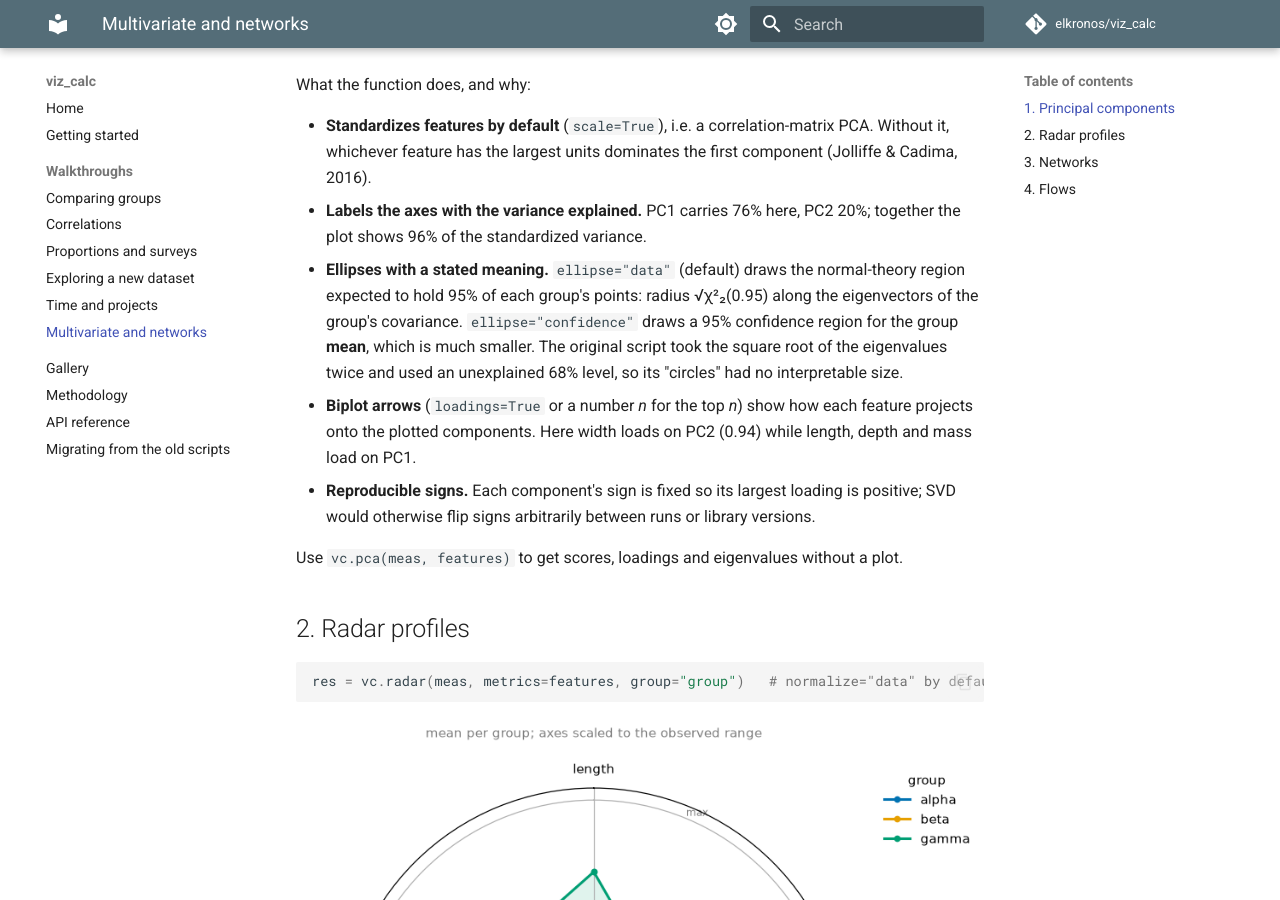
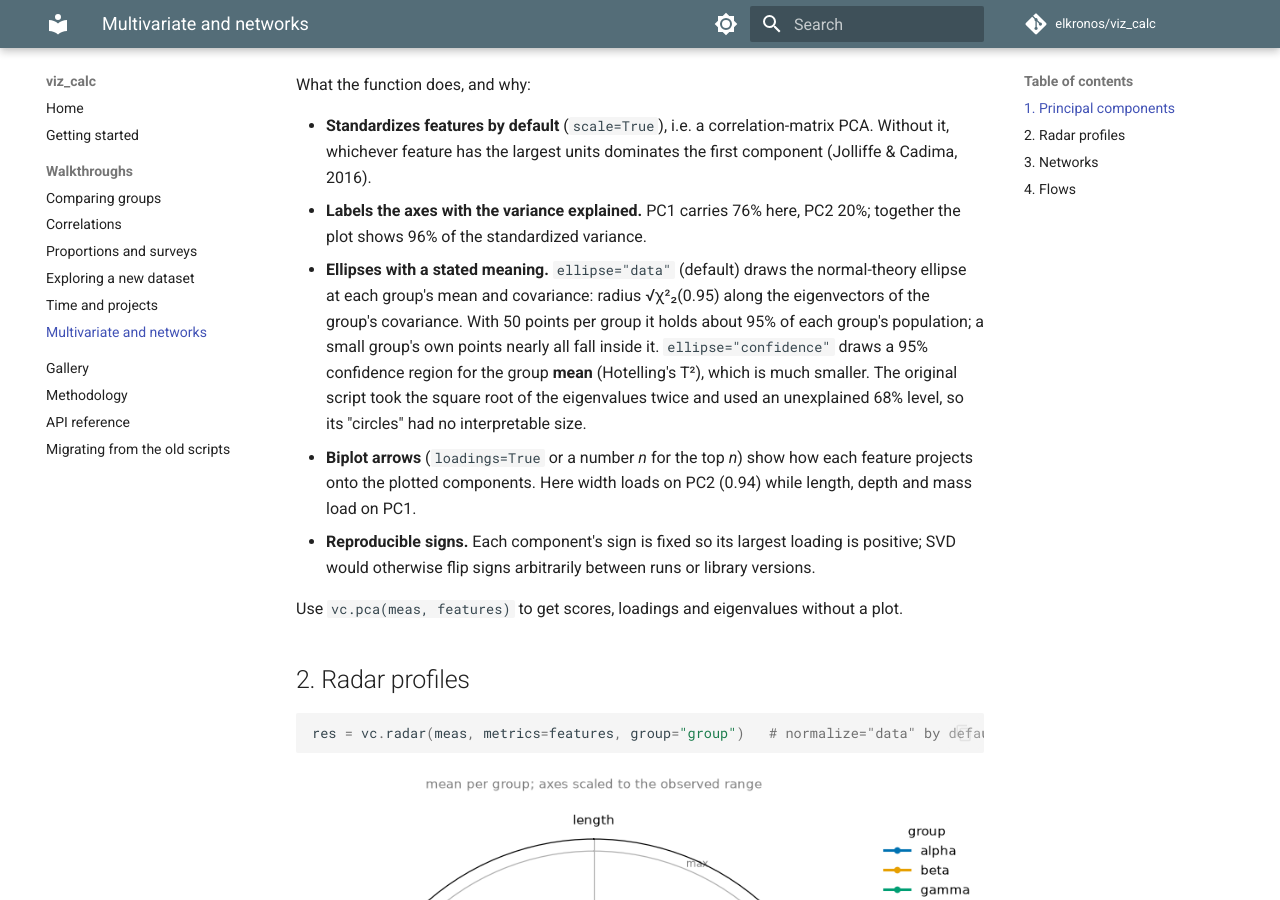
Before and after one commit to elkronos/viz_calc, an MkDocs documentation site: the page built from docs/walkthroughs/multivariate-and-networks.md, in a window 1280 px wide and 900 px high, scrolled down 963 px. Built offline with MkDocs 1.6.1 and Material for MkDocs 9.7.7, drawn with Linux system fonts in a browser that asks for light colours; comment, search, counter and statistics services are not loaded.

Commit message:
Describe pca_plot's ellipses in the walkthrough as the docstring does
The walkthrough still called the data ellipse a region expected to hold
95% of each group's points, which holds only for large groups, and did
not say that the confidence ellipse is Hotelling's T² region.

```diff
--- a/docs/walkthroughs/multivariate-and-networks.md
+++ b/docs/walkthroughs/multivariate-and-networks.md
@@ -26,12 +26,14 @@ What the function does, and why:
 * **Labels the axes with the variance explained.** PC1 carries 76% here,
   PC2 20%; together the plot shows 96% of the standardized variance.
 * **Ellipses with a stated meaning.** `ellipse="data"` (default) draws the
-  normal-theory region expected to hold 95% of each group's points: radius
-  √χ²₂(0.95) along the eigenvectors of the group's covariance.
-  `ellipse="confidence"` draws a 95% confidence region for the group
-  **mean**, which is much smaller. The original script took the square root
-  of the eigenvalues twice and used an unexplained 68% level, so its "circles"
-  had no interpretable size.
+  normal-theory ellipse at each group's mean and covariance: radius
+  √χ²₂(0.95) along the eigenvectors of the group's covariance. With 50 points
+  per group it holds about 95% of each group's population; a small group's
+  own points nearly all fall inside it. `ellipse="confidence"` draws a 95%
+  confidence region for the group **mean** (Hotelling's T²), which is much
+  smaller. The original script took the square root of the eigenvalues twice
+  and used an unexplained 68% level, so its "circles" had no interpretable
+  size.
 * **Biplot arrows** (`loadings=True` or a number *n* for the top *n*) show
   how each feature projects onto the plotted components. Here width loads on
   PC2 (0.94) while length, depth and mass load on PC1.
```
